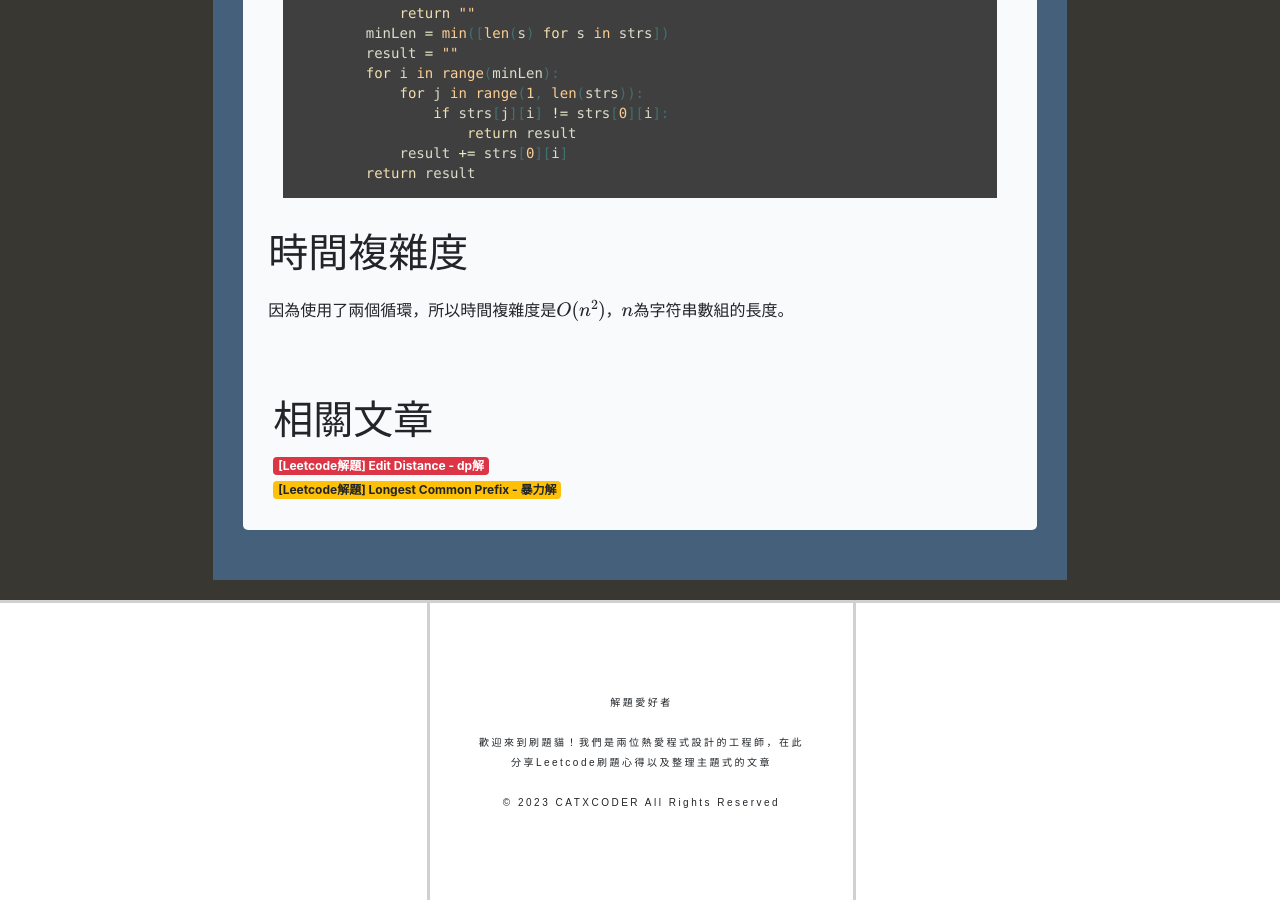
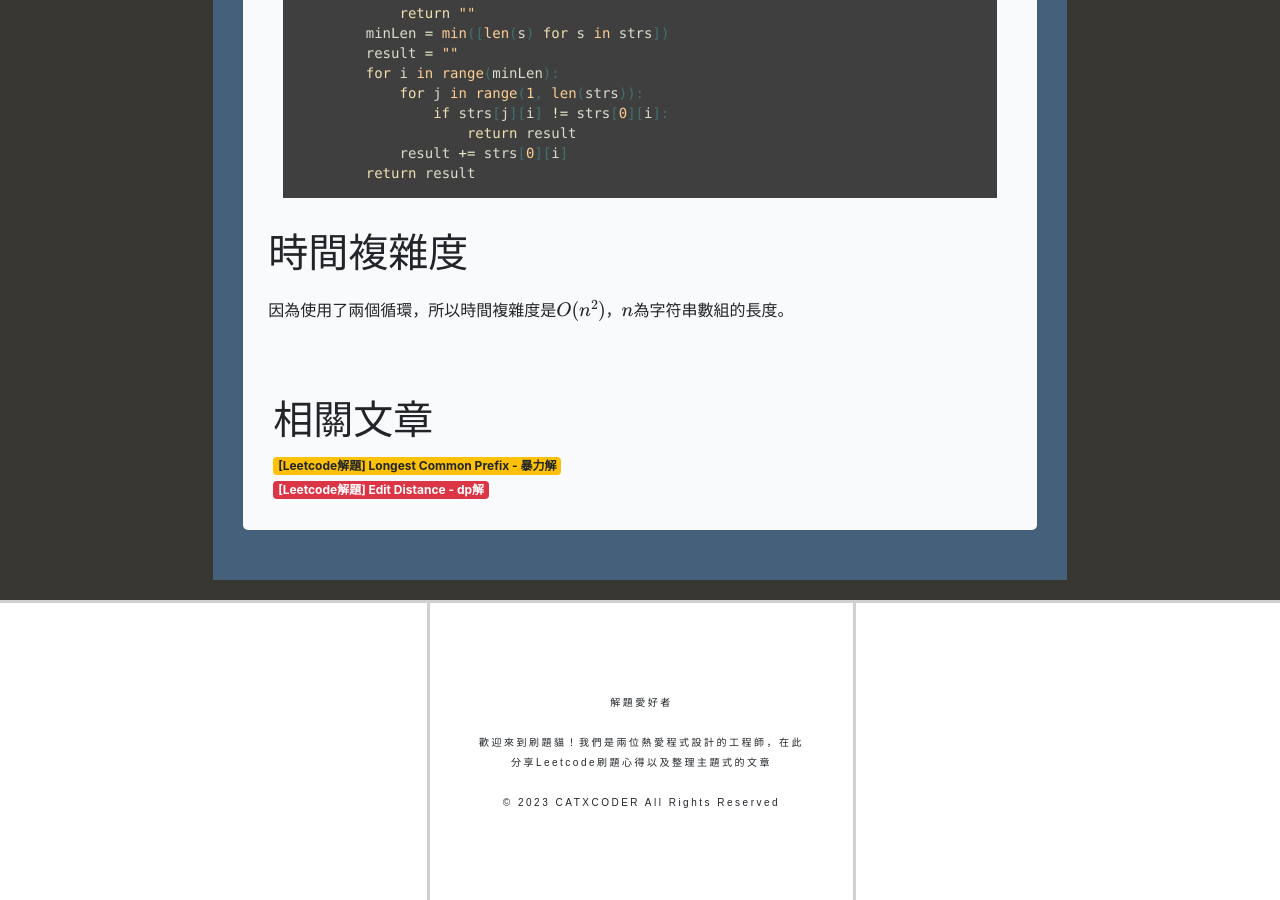
Before and after one commit to catxcoders/catxcoders.github.io, a Jekyll site: the page built from _posts/2022-02-11-14-Longest-Common-Prefix.markdown, in a window 1280 px wide and 900 px high, scrolled down 1074 px. Built offline with Jekyll 4.4.1, drawn with Linux system fonts in a browser that asks for light colours; nearby versions of some CDN libraries; formulas are drawn with MathJax 3.

Commit message:
Sort recommendations.

```diff
--- a/_layouts/article_post.html
+++ b/_layouts/article_post.html
@@ -43,11 +43,33 @@ layout: home_post
   <div style="text-align: left; padding: 25px;">
   <h1>相關文章</h1>
   {% for post in site.posts %}
+	{% if post.categories contains 'easy' %}
 		{% for tag in page.tags %}
 			{% if post.tags contains tag %}
 				{% include posts/pagination-box.html post=post %}
 			{% endif %}
 		{% endfor %}
+	{% endif %}
+  {% endfor %}
+
+  {% for post in site.posts %}
+  	{% if post.categories contains 'medium' %}
+		{% for tag in page.tags %}
+			{% if post.tags contains tag %}
+				{% include posts/pagination-box.html post=post %}
+			{% endif %}
+		{% endfor %}
+  	{% endif %}
+  {% endfor %}
+
+  {% for post in site.posts %}
+  	{% if post.categories contains 'hard' %}
+		{% for tag in page.tags %}
+			{% if post.tags contains tag %}
+				{% include posts/pagination-box.html post=post %}
+			{% endif %}
+		{% endfor %}
+  	{% endif %}
   {% endfor %}
   </div>
 </div>
```
Lines whose indentation alone changed are shown as unchanged.
